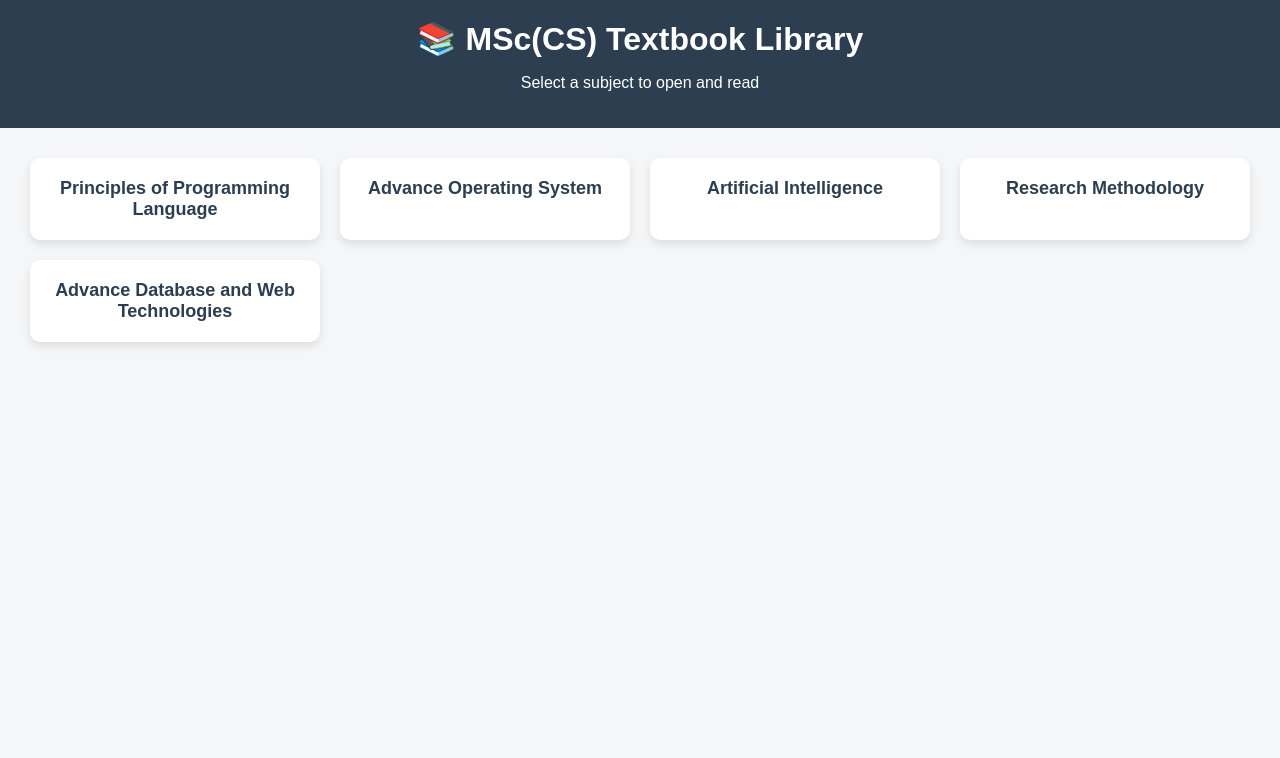
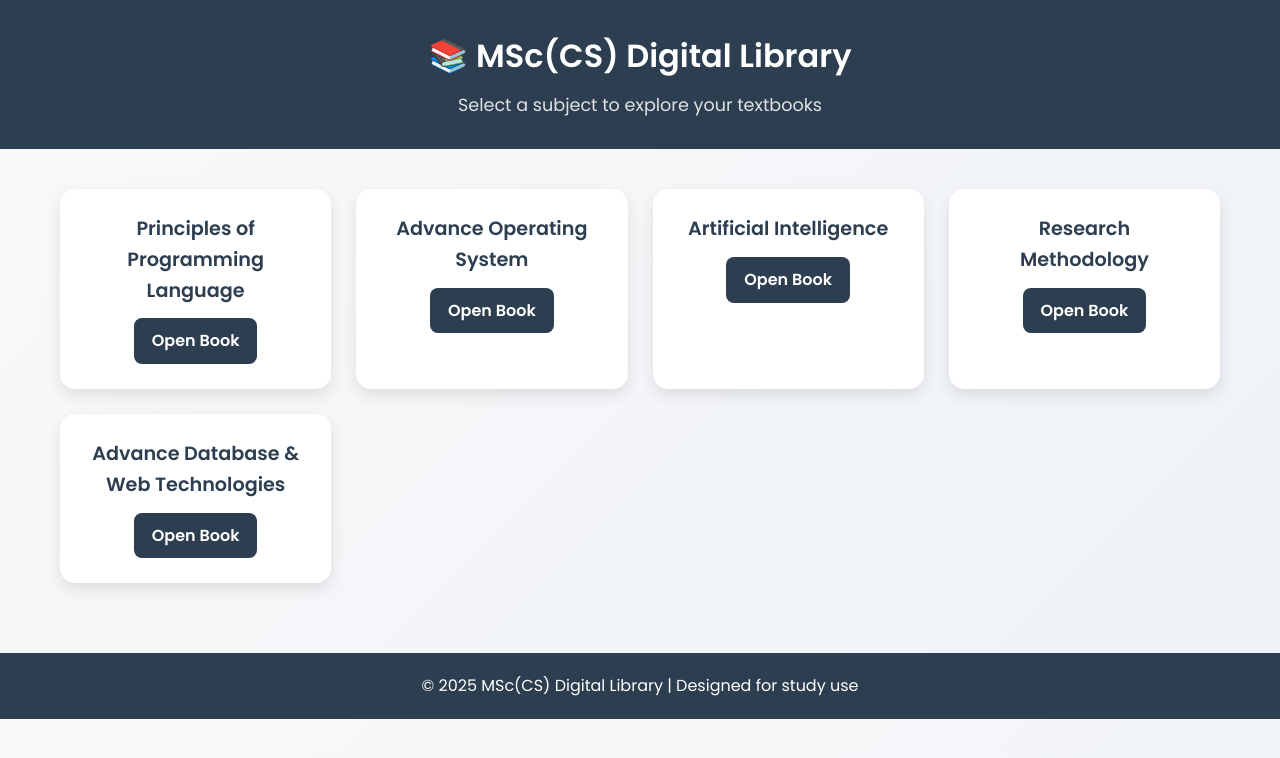
Before and after one commit to term2525/Textbook, a plain HTML site: page index.html in a window 1280 px wide. Drawn offline with Linux system fonts and the light colour scheme.

Commit message:
Update index.html

```diff
--- a/index.html
+++ b/index.html
@@ -2,61 +2,124 @@
 <html lang="en">
 <head>
   <meta charset="UTF-8">
-  <title>My MSc(CS) Textbook Library</title>
+  <title>MSc(CS) Digital Library</title>
+  <meta name="viewport" content="width=device-width, initial-scale=1.0">
+  <!-- Google Font -->
+  <link href="https://fonts.googleapis.com/css2?family=Poppins:wght@400;600&display=swap" rel="stylesheet">
   <style>
-    body {
-      font-family: Arial, sans-serif;
+    * {
       margin: 0;
       padding: 0;
-      background: #f4f6f8;
+      box-sizing: border-box;
+    }
+    body {
+      font-family: 'Poppins', sans-serif;
+      background: linear-gradient(135deg, #f9f9f9, #eef2f7);
       color: #333;
+      line-height: 1.6;
     }
     header {
       background: #2c3e50;
       color: white;
-      padding: 20px;
+      padding: 30px 20px;
       text-align: center;
     }
-    h1 {
-      margin: 0;
+    header h1 {
+      font-size: 2rem;
+      margin-bottom: 10px;
+    }
+    header p {
+      font-size: 1.1rem;
+      opacity: 0.85;
     }
     .container {
       display: grid;
       grid-template-columns: repeat(auto-fit, minmax(260px, 1fr));
-      gap: 20px;
-      padding: 30px;
+      gap: 25px;
+      padding: 40px 20px;
+      max-width: 1200px;
+      margin: auto;
     }
     .card {
       background: white;
-      border-radius: 10px;
-      padding: 20px;
-      box-shadow: 0 4px 8px rgba(0,0,0,0.1);
+      border-radius: 15px;
+      padding: 25px;
       text-align: center;
-      transition: transform 0.2s ease;
+      box-shadow: 0 6px 15px rgba(0,0,0,0.1);
+      transition: transform 0.3s ease, box-shadow 0.3s ease;
+      cursor: pointer;
     }
     .card:hover {
-      transform: translateY(-5px);
+      transform: translateY(-8px);
+      box-shadow: 0 10px 20px rgba(0,0,0,0.15);
+    }
+    .card h2 {
+      font-size: 1.2rem;
+      margin-bottom: 12px;
+      color: #2c3e50;
     }
     .card a {
+      display: inline-block;
+      padding: 10px 18px;
+      background: #2c3e50;
+      color: white;
+      border-radius: 8px;
       text-decoration: none;
-      color: #2c3e50;
-      font-weight: bold;
-      font-size: 18px;
+      font-weight: 600;
+      transition: background 0.3s;
+    }
+    .card a:hover {
+      background: #1a252f;
+    }
+    footer {
+      text-align: center;
+      padding: 20px;
+      background: #2c3e50;
+      color: white;
+      margin-top: 30px;
+    }
+    /* Mobile tweaks */
+    @media(max-width: 600px) {
+      header h1 {
+        font-size: 1.6rem;
+      }
+      .card {
+        padding: 20px;
+      }
     }
   </style>
 </head>
 <body>
   <header>
-    <h1>📚 MSc(CS) Textbook Library</h1>
-    <p>Select a subject to open and read</p>
+    <h1>📚 MSc(CS) Digital Library</h1>
+    <p>Select a subject to explore your textbooks</p>
   </header>
 
   <div class="container">
-    <div class="card"><a href="PPL/">Principles of Programming Language</a></div>
-    <div class="card"><a href="AOS/">Advance Operating System</a></div>
-    <div class="card"><a href="AI/">Artificial Intelligence</a></div>
-    <div class="card"><a href="RM/">Research Methodology</a></div>
-    <div class="card"><a href="ADWT/">Advance Database and Web Technologies</a></div>
+    <div class="card">
+      <h2>Principles of Programming Language</h2>
+      <a href="PPL/">Open Book</a>
+    </div>
+    <div class="card">
+      <h2>Advance Operating System</h2>
+      <a href="AOS/">Open Book</a>
+    </div>
+    <div class="card">
+      <h2>Artificial Intelligence</h2>
+      <a href="AI/">Open Book</a>
+    </div>
+    <div class="card">
+      <h2>Research Methodology</h2>
+      <a href="RM/">Open Book</a>
+    </div>
+    <div class="card">
+      <h2>Advance Database & Web Technologies</h2>
+      <a href="ADWT/">Open Book</a>
+    </div>
   </div>
+
+  <footer>
+    <p>© 2025 MSc(CS) Digital Library | Designed for study use</p>
+  </footer>
 </body>
 </html>
```
